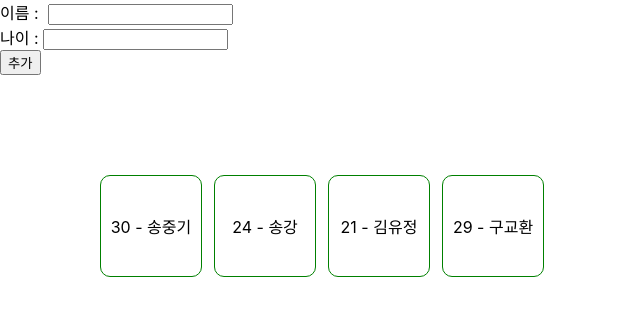
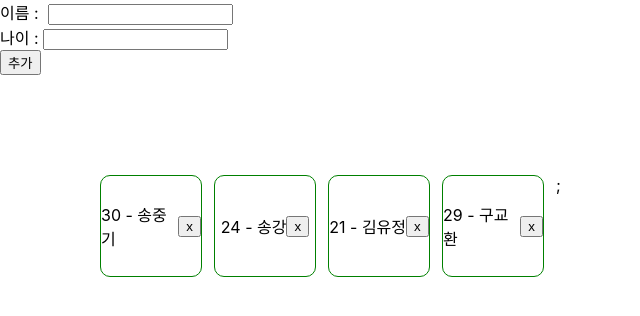
Before and after one commit to tjdwns335/React, a React (Create React App) app: page / in a window 1280 px wide. Shown: the top 316 px of the page, without its empty margins (0-640 px from the left). Built offline with nearby package versions, Linux system fonts and the light colour scheme.

Commit message:
1-20 반복되는 컴포넌트 처리하(3)

```diff
--- a/src/App.jsx
+++ b/src/App.jsx
@@ -1,7 +1,5 @@
-// src/App.js
 import React, { useState } from "react";
-// import Square from "./components/Square.js";
-import "App.css"; // 🔥 반드시 App.css 파일을 import 해줘야 합니다.
+import "App.css";
 
 function App() {
   const [users, setUsers] = useState([
@@ -15,10 +13,9 @@ function App() {
 
   const nameChangeHandler = (event) => { setName(event.target.value); };
   const ageChangeHandler = (event) => { setAge(event.target.value); };
+
+  // 추가 버튼 클릭
   const clickAddButtonHandler = () => {
-    // 1.새로운 형태의 이놈을 만든다.
-    // 이놈: { id: 1, age: 30, name: "송중기" },
-    // 2. 이놈을 배열에 더한다.
     const newUser = {
       id: users.length + 1,
       age,
@@ -26,6 +23,12 @@ function App() {
     }
     setUsers([...users, newUser]);
   };
+
+  // 삭제 버튼 클릭(x)
+  const clickRemoveButtonHandler = (id) => {
+    const newUsers = users.filter((users) => users.id !== id)
+    setUsers(newUsers);
+  }
 
   return (
     <div>
@@ -39,16 +42,24 @@ function App() {
         <button onClick={clickAddButtonHandler}>추가</button>
       </div>
       <div className="app-style">
-        {
-          users.map((item) =>
-          (<div key={item.id} className="squareStyle">
-            {item.age} - {item.name}
-          </div>)
-          )
-        }
+        {users.map(function (item) {
+          return (
+            <User
+              key={item.id}
+              item={item}
+              removeFunction={clickRemoveButtonHandler}
+            />);
+        })};
       </div>
     </div>
   );
-}
+};
 
+const User = ({ item, removeFunction }) => {
+  return (
+    <div key={item.id} className="squareStyle">
+      {item.age} - {item.name}
+      <button onClick={() => removeFunction(item.id)}>x</button>
+    </div>);
+};
 export default App;
```
